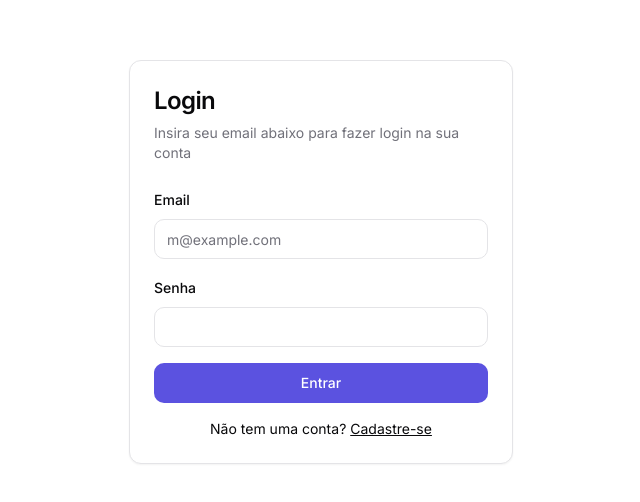
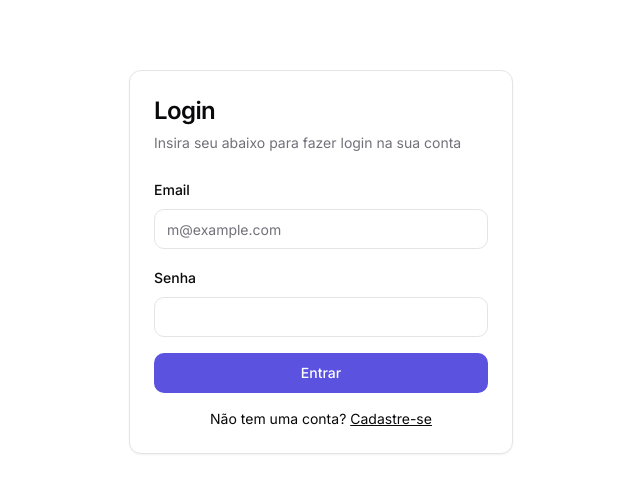
Before and after one commit to msilva-curling/produto-vend-vel-r3mp0729w, a React (Vite) app: page /login in a window 1280 px wide. Shown: the part 138-640 px from the top of the page, without its empty margins (319-959 px from the left). Built offline with nearby package versions, Linux system fonts and the light colour scheme.

Commit message:
Update Login.tsx

```diff
--- a/src/pages/auth/Login.tsx
+++ b/src/pages/auth/Login.tsx
@@ -61,7 +61,7 @@ export default function LoginPage() {
         <CardHeader>
           <CardTitle className="text-2xl">Login</CardTitle>
           <CardDescription>
-            Insira seu email abaixo para fazer login na sua conta
+            Insira seu abaixo para fazer login na sua conta
           </CardDescription>
         </CardHeader>
         <CardContent>
```
